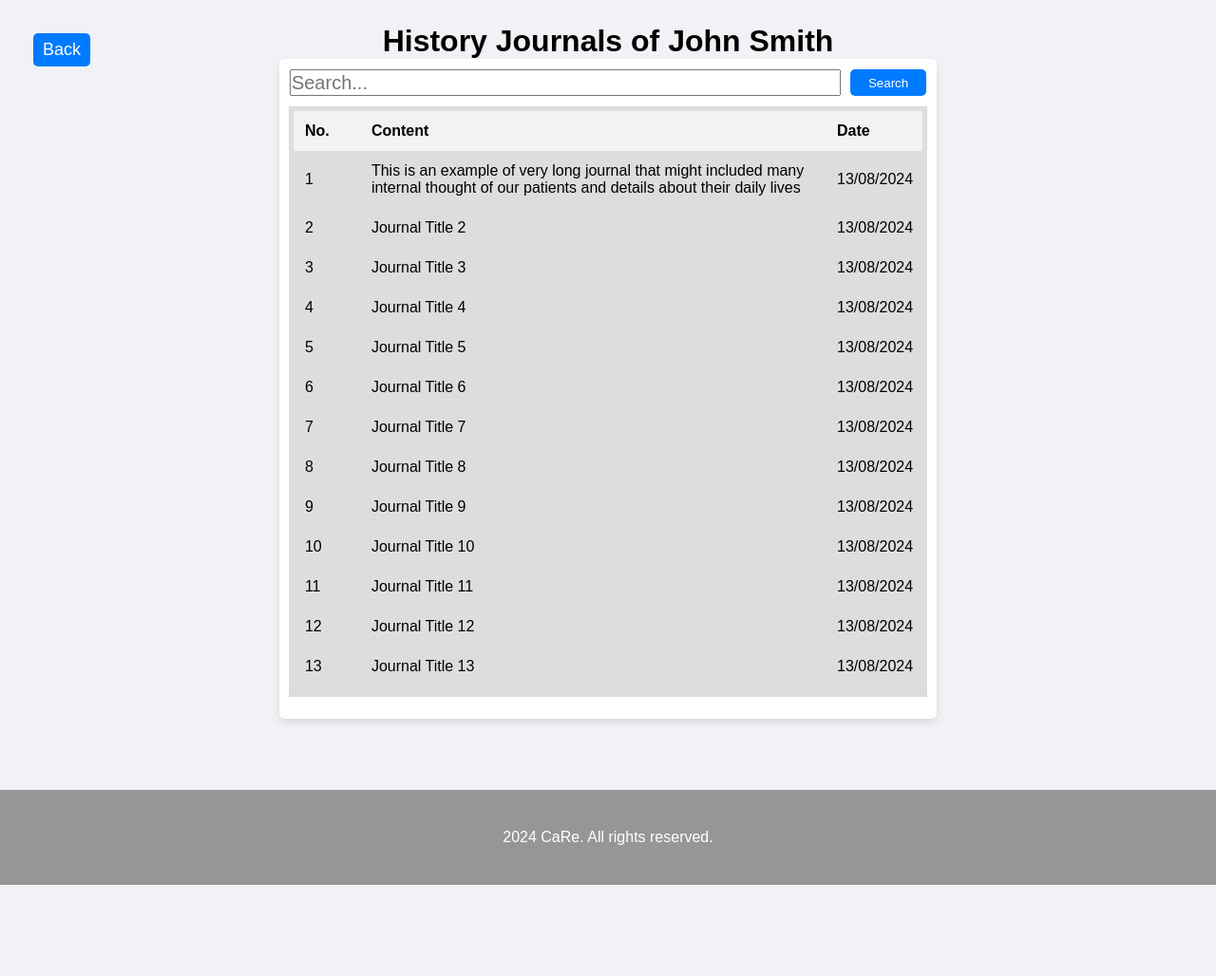
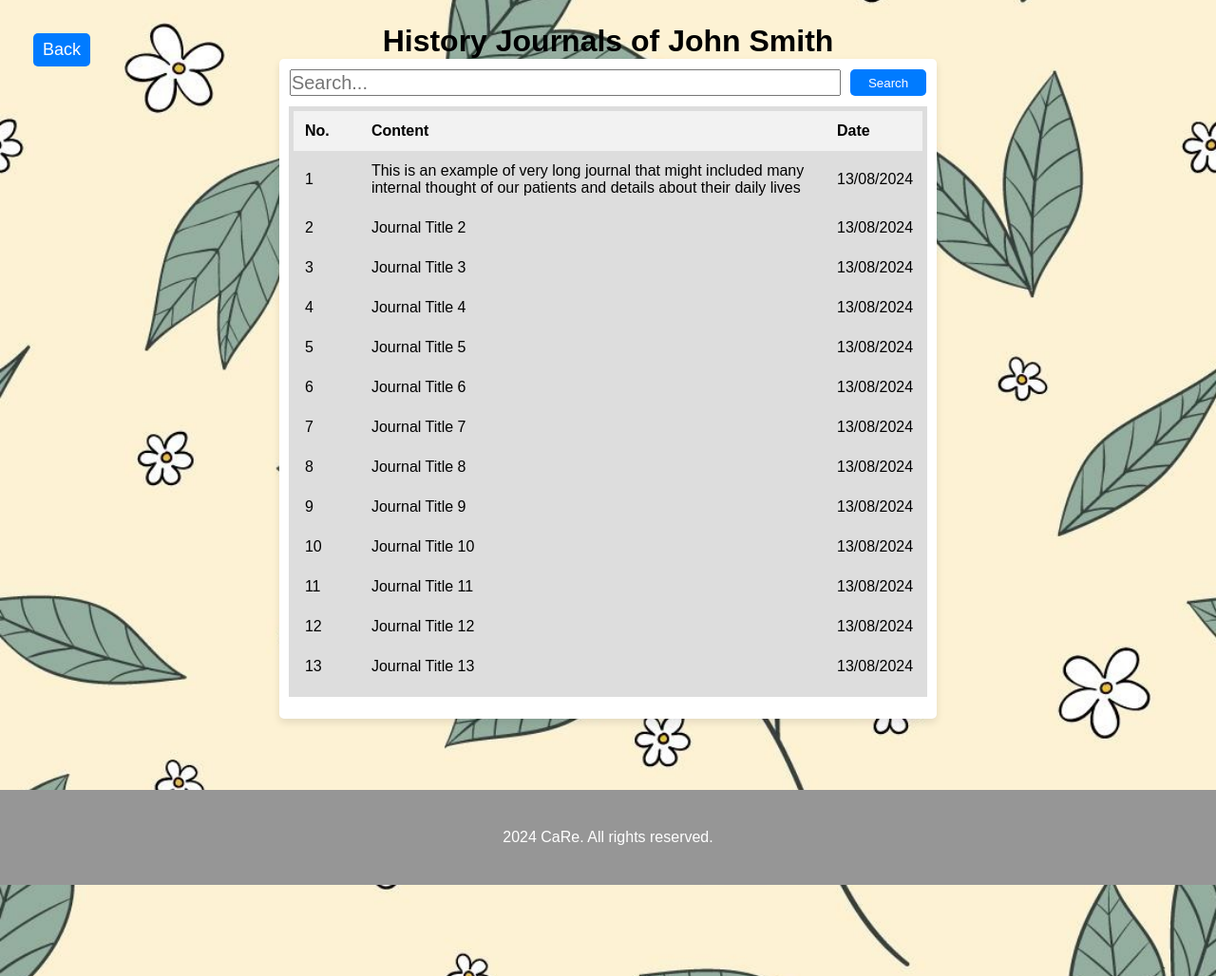
Before and after one commit to ChealseaYao/COMP9030_CaRe_Group-6, a PHP site: page /patient/viewHistoryRecord.html in a window 1280 px wide. Shown: the part 60-1088 px from the top of the page at 95% size. Run offline with PHP 8.4, Linux system fonts and the light colour scheme.

Commit message:
minor update

```diff
--- a/style/global.css
+++ b/style/global.css
@@ -6,9 +6,9 @@
 }
 
 body {
-    /* background: url('/mockups/images/back-img-optimized.webp') no-repeat center center fixed; */
     background-size: cover;
-    background-color: #f0f2f5;
+    background-image: url(../image/backpattern.jpg);
+
     /* display: flex; */
     justify-content: center;
     align-items: center;
@@ -64,7 +64,6 @@ body {
     justify-content: center;
     align-items: center;
 }
-
 .navbar a {
     text-decoration: none;
     color: white;
@@ -72,7 +71,6 @@ body {
     font-size: 30px;
     padding-left: 30px;
 }
-
 .navbar span {
     color: white;
     font-weight: bold;
```
Also changed, not shown: image/backpattern.jpg (added), script/script.js (deleted).
